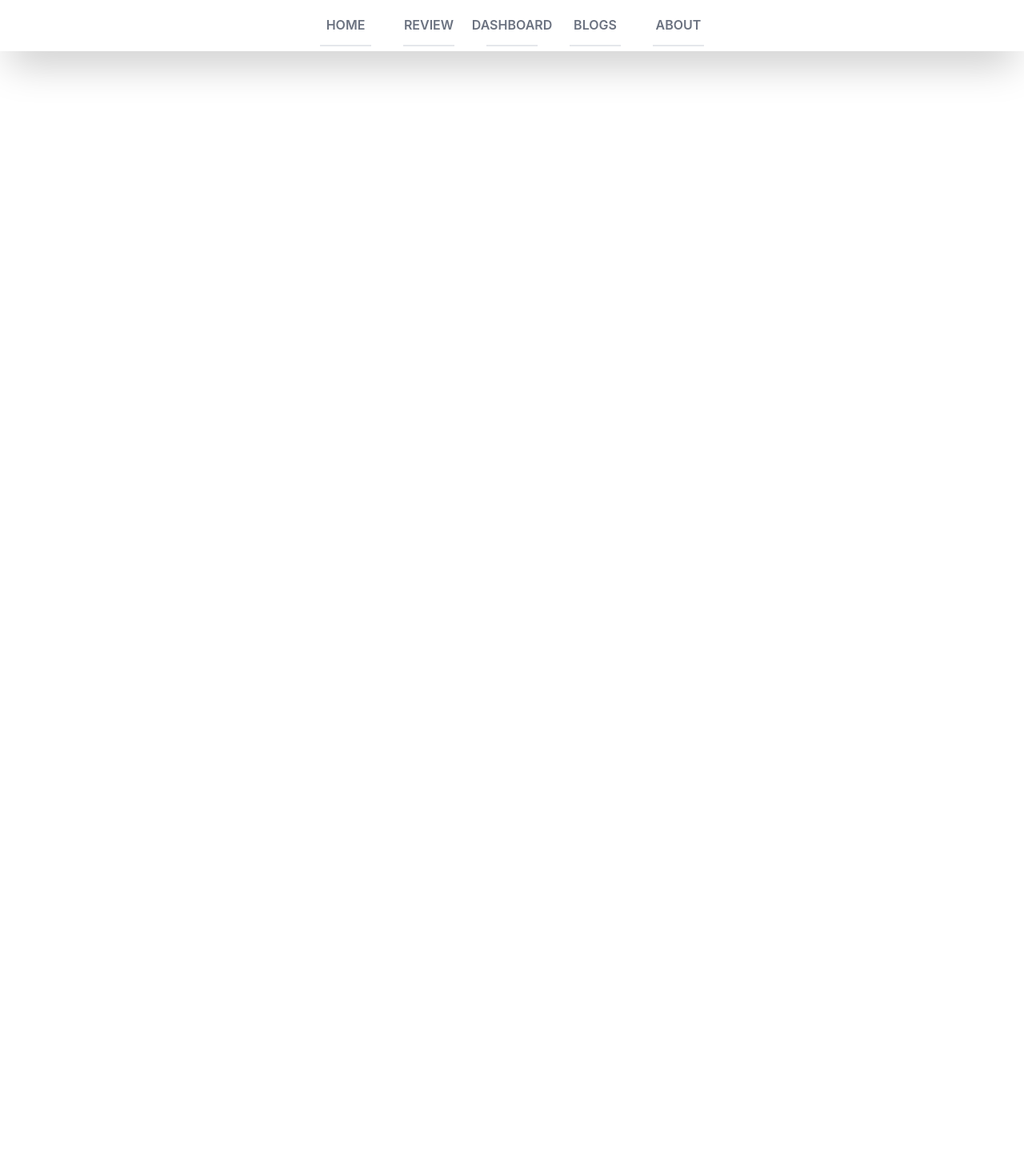
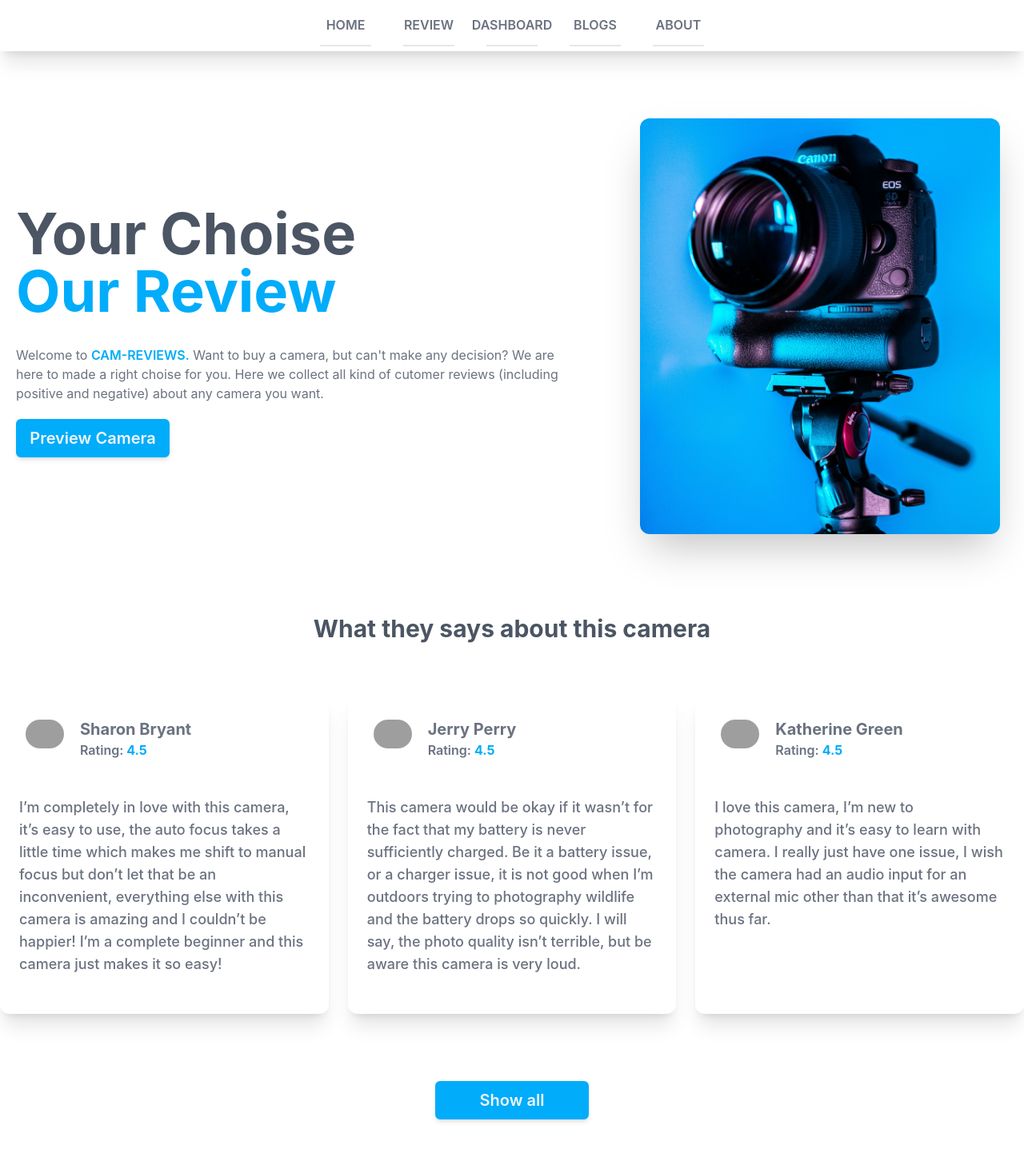
Before and after one commit to munna-aziz-hridoy/cam-review-product-analysis-website, a React (Create React App) app: page / in a window 1280 px wide. Shown: the top 1442 px of the page at 80% size. Before the commit the page ends 800 px from the top, so only its background shows below. Built offline with nearby package versions, Linux system fonts and the light colour scheme; grey boxes are pictures that could not be loaded.

Commit message:
create home section

```diff
--- a/package.json
+++ b/package.json
@@ -9,6 +9,7 @@
     "@testing-library/jest-dom": "^5.14.1",
     "@testing-library/react": "^12.0.0",
     "@testing-library/user-event": "^13.2.1",
+    "axios": "^0.26.1",
     "react": "^18.0.0",
     "react-dom": "^18.0.0",
     "react-router-dom": "6",
--- a/src/App.js
+++ b/src/App.js
@@ -1,10 +1,16 @@
+import { Route, Routes } from "react-router-dom";
 import "./App.css";
 import Header from "./Components/Header/Header";
+import Home from "./Components/Home/Home";
 
 function App() {
   return (
-    <div className="App">
+    <div>
       <Header />
+      <Routes>
+        <Route path="/" element={<Home />} />
+        <Route path="/home" element={<Home />} />
+      </Routes>
     </div>
   );
 }
--- a/src/Components/Header/Header.jsx
+++ b/src/Components/Header/Header.jsx
@@ -1,10 +1,12 @@
 import React from "react";
+
 import CustomLink from "../CustomLink/CustomLink";
 
 const Header = () => {
   const navRoutes = ["home", "review", "dashboard", "blogs", "about"];
+
   return (
-    <div className="flex justify-center items-center gap-10 h-16 shadow-2xl">
+    <div className="flex justify-center items-center gap-10 h-16 shadow-xl">
       {navRoutes.map((navItem) => (
         <CustomLink key={navItem} to={navItem}>
           {navItem}
--- /dev/null
+++ b/src/Components/Home/Home.jsx
@@ -0,0 +1,60 @@
+import React from "react";
+import { useNavigate } from "react-router-dom";
+import banner from "../../assests/image/banner.png";
+import useReviews from "../../hooks/useReviews";
+import ReviewCard from "../ReviewCard/ReviewCard";
+const Home = () => {
+  const [reviews, setReviews] = useReviews();
+  const firstThreeReview = reviews.slice(0, 3);
+  const navigate = useNavigate();
+  const handleShowAll = () => {
+    navigate("/review");
+  };
+  return (
+    <div className="container mx-auto">
+      <div className="container mx-auto md:flex gap-16 justify-center items-center w-full my-16 p-5">
+        <div className="md:w-[60%]">
+          <h1 className="text-7xl capitalize text-gray-600 font-bold my-8">
+            your choise<br></br>
+            <span className="text-[#01acfa]">our review</span>
+          </h1>
+          <p className="text-gray-500">
+            Welcome to{" "}
+            <span className="text-[#01acfa] uppercase font-semibold">
+              cam-reviews.
+            </span>{" "}
+            Want to buy a camera, but can't make any decision? We are here to
+            made a right choise for you. Here we collect all kind of cutomer
+            reviews (including positive and negative) about any camera you want.
+          </p>
+          <button className="w-48 h-12 bg-[#01acfa] hover:bg-transparent text-slate-100 hover:text-gray-600 transition font-semibold text-xl my-5 rounded-md shadow-md border-2 border-[#01acfa]">
+            Preview Camera
+          </button>
+        </div>
+        <div className="md:w-[40%]">
+          <img src={banner} className="rounded-xl shadow-2xl mx-auto" alt="" />
+        </div>
+      </div>
+      <div className="my-20">
+        <h2 className="text-gray-600 text-3xl font-bold text-center">
+          What they says about this camera
+        </h2>
+        <div className="md:grid md:grid-cols-2 lg:grid-cols-3 gap-6 my-16">
+          {firstThreeReview.map((reviewItem) => (
+            <ReviewCard key={reviewItem.id} reviewData={reviewItem} />
+          ))}
+        </div>
+        <div className="flex justify-center items-end my-10">
+          <button
+            className="w-48 h-12 mx-auto bg-[#01acfa] hover:bg-transparent text-slate-100 hover:text-gray-600 transition font-semibold text-xl my-5 rounded-md shadow-md border-2 border-[#01acfa]"
+            onClick={handleShowAll}
+          >
+            Show all
+          </button>
+        </div>
+      </div>
+    </div>
+  );
+};
+
+export default Home;
--- /dev/null
+++ b/src/Components/ReviewCard/ReviewCard.jsx
@@ -0,0 +1,23 @@
+import React from "react";
+
+const ReviewCard = ({ reviewData }) => {
+  const { name, image, text, rating } = reviewData;
+  return (
+    <div className="flex flex-col justify-start items-center p-6 shadow-xl rounded-xl gap-4">
+      <div className="flex gap-3 items-center w-full">
+        <div className="w-16 h-16 rounded-full p-2">
+          <img src={image} alt="" className="w-full rounded-full" />
+        </div>
+        <div>
+          <p className="font-bold text-gray-500 text-xl">{name}</p>
+          <p className="font-semibold text-gray-500">
+            Rating: <span className="font-bold text-[#01acfa]">{rating}</span>
+          </p>
+        </div>
+      </div>
+      <p className="my-6 text-gray-500 font-medium text-lg">{text}</p>
+    </div>
+  );
+};
+
+export default ReviewCard;
--- /dev/null
+++ b/src/hooks/useReviews.js
@@ -0,0 +1,12 @@
+import axios from "axios";
+import { useEffect, useState } from "react";
+
+const useReviews = () => {
+  const [reviews, setReviews] = useState([]);
+  useEffect(() => {
+    axios.get("reviews.json").then((res) => setReviews(res.data));
+  }, []);
+  return [reviews, setReviews];
+};
+
+export default useReviews;
```
Also changed, not shown: 1 other file (tests, documents, lock files or other folders).
